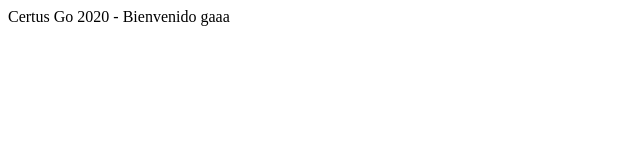
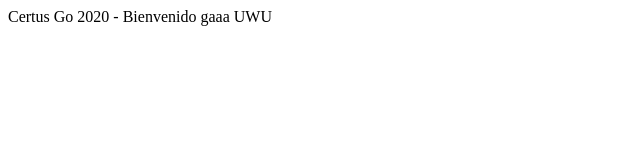
Before and after one commit to abram-huamani/abram.github.io, a plain HTML site: page index.html in a window 1280 px wide. Shown: the full height of the page, 0-640 px from the left. Drawn offline with Linux system fonts and the light colour scheme.

Commit message:
Proyectos Certus publicados en GitHub Pages.

```diff
--- a/index.html
+++ b/index.html
@@ -6,6 +6,6 @@
     <title>Hola mundo</title>
 </head>
 <body>
-    Certus Go 2020 - Bienvenido  gaaa
+    Certus Go 2020 - Bienvenido  gaaa UWU
 </body>
 </html>
```
